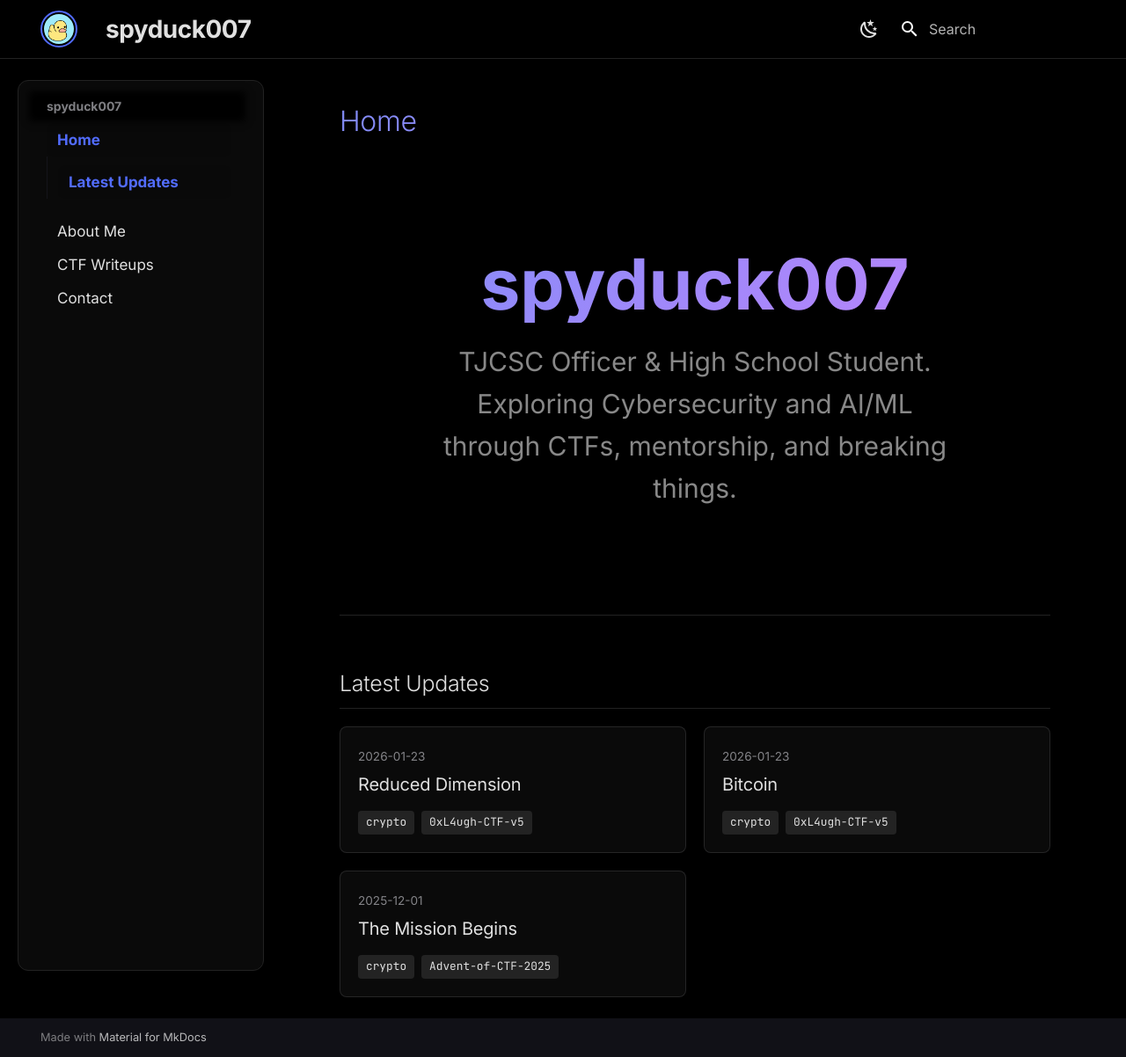
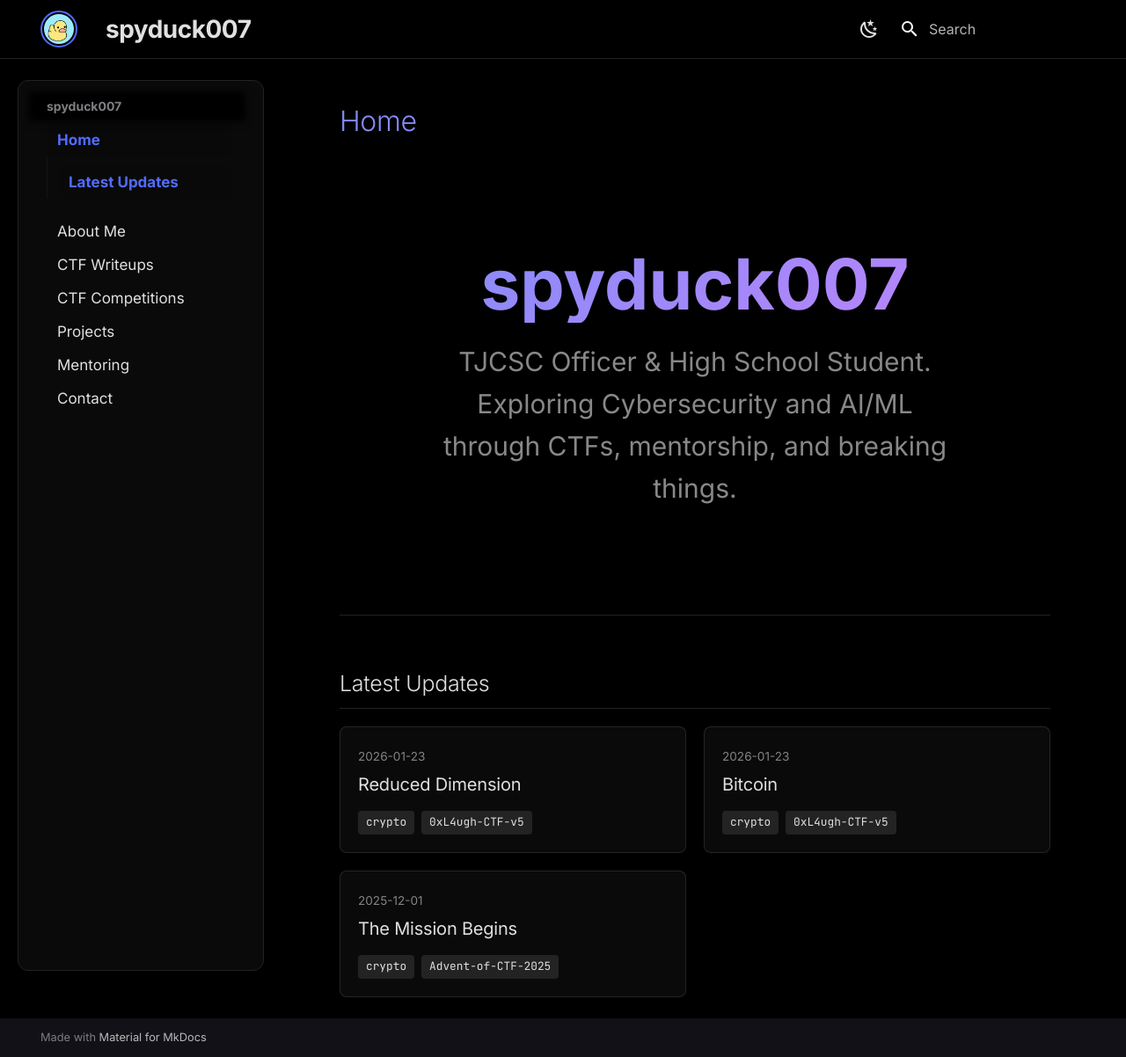
Before and after one commit to spyduck007/ctf, an MkDocs documentation site: the page built from docs/index.md, in a window 1280 px wide and 1202 px high. Shown: the whole window at 88% size. Built offline with MkDocs 1.6.1 and Material for MkDocs 9.7.7, drawn with Linux system fonts in a browser that asks for light colours; some of the changed lines change nothing that is shown.

Commit message:
Update navigation to include additional sections
Uncomment CTF Competitions, Projects, and Mentoring sections in navigation.

```diff
--- a/mkdocs.yml
+++ b/mkdocs.yml
@@ -43,9 +43,9 @@ nav:
   - Home: index.md
   - About Me: about.md
   - CTF Writeups: write-ups/index.md
-  # - CTF Competitions: ctf-history.md
-  # - Projects: projects.md
-  # - Mentoring: mentoring.md
+  - CTF Competitions: ctf-history.md
+  - Projects: projects.md
+  - Mentoring: mentoring.md
   - Contact: "#"
 
 plugins:
```
